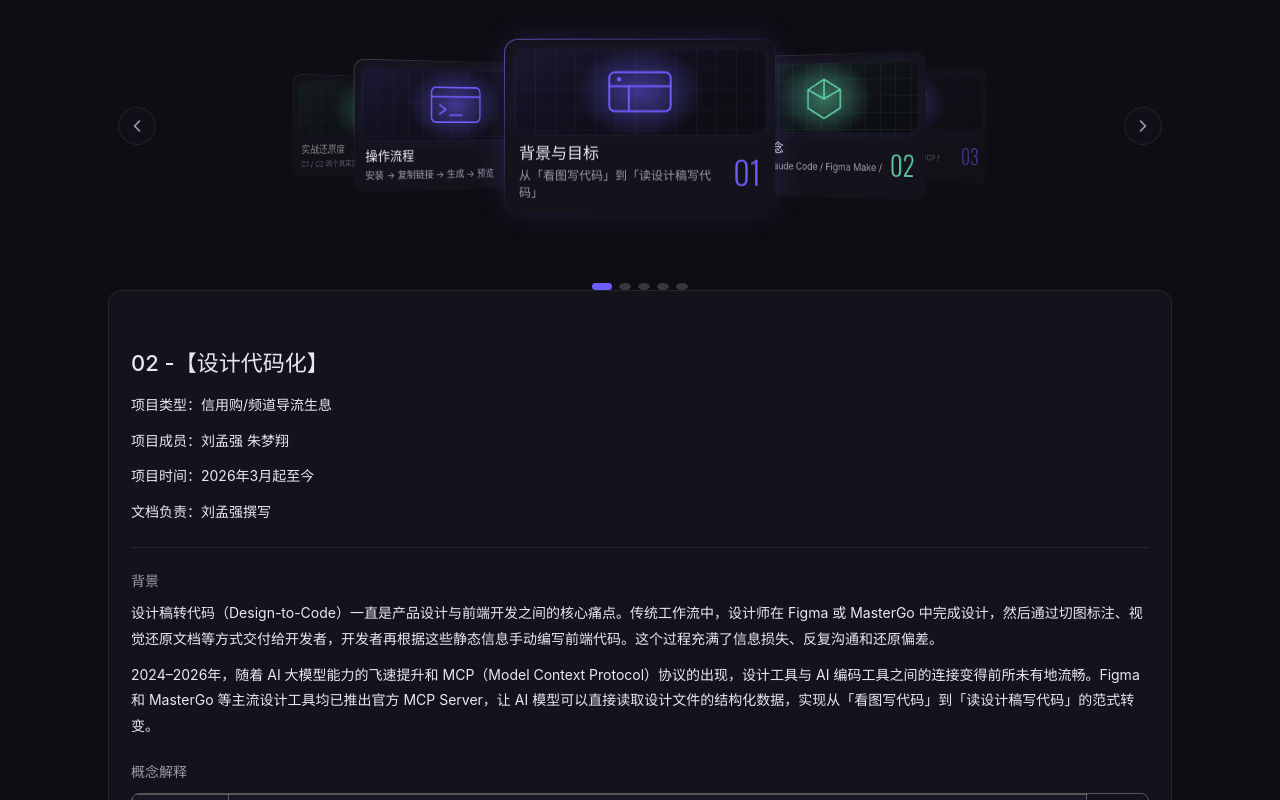
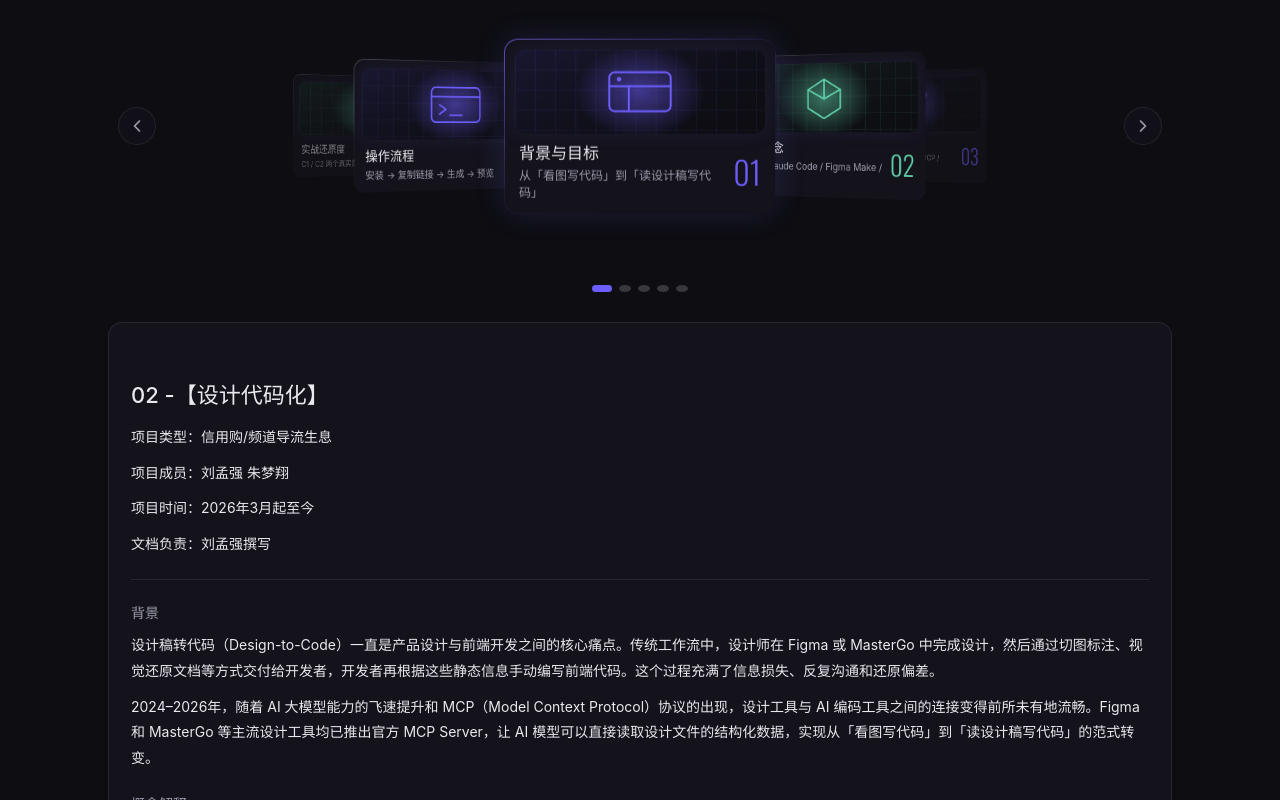
Before and after one commit to lmqinsydney-lab/coding-learning, a React (Vite) app: page /article/design-to-code in a window 1280 px wide. Shown: the part 300-1100 px from the top of the page. Built offline with nearby package versions, Linux system fonts and the light colour scheme.

Commit message:
style: carousel 翻页点与下方双栏增加间距(避免贴住)
Co-Authored-By: Claude Opus 4.8 <noreply@anthropic.com>

```diff
--- a/src/shell/shell.css
+++ b/src/shell/shell.css
@@ -324,7 +324,7 @@
   display: flex;
   justify-content: center;
   gap: 7px;
-  margin-top: 14px;
+  margin-top: 16px;
 }
 .carousel-dot {
   width: 7px;
@@ -424,6 +424,9 @@
 }
 
 /* ---------- 双栏：原文 + 模块面板 ---------- */
+.article-split {
+  margin-top: 30px;
+}
 .article-split.has-panel {
   display: grid;
   grid-template-columns: minmax(0, 1fr) minmax(360px, 416px);
```
